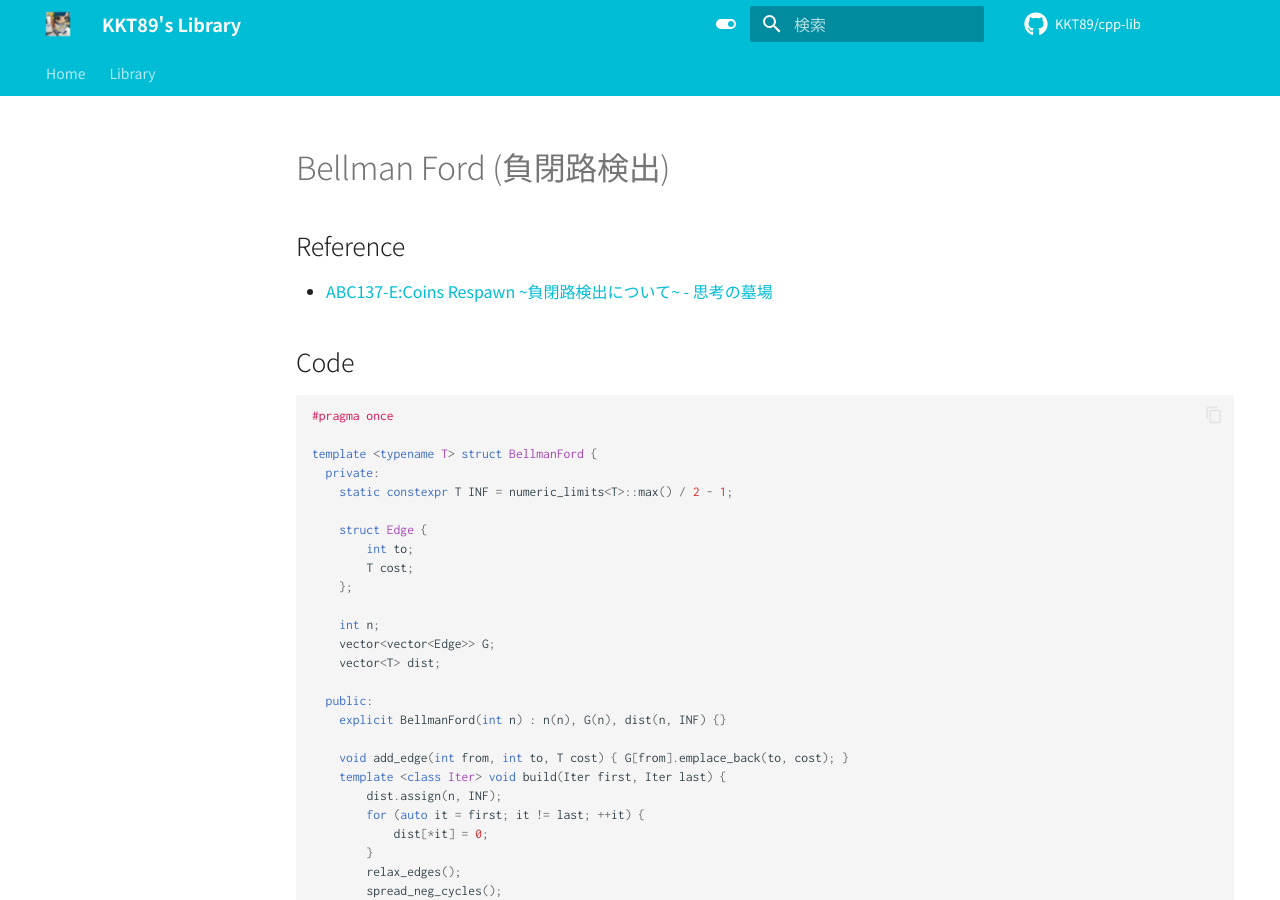
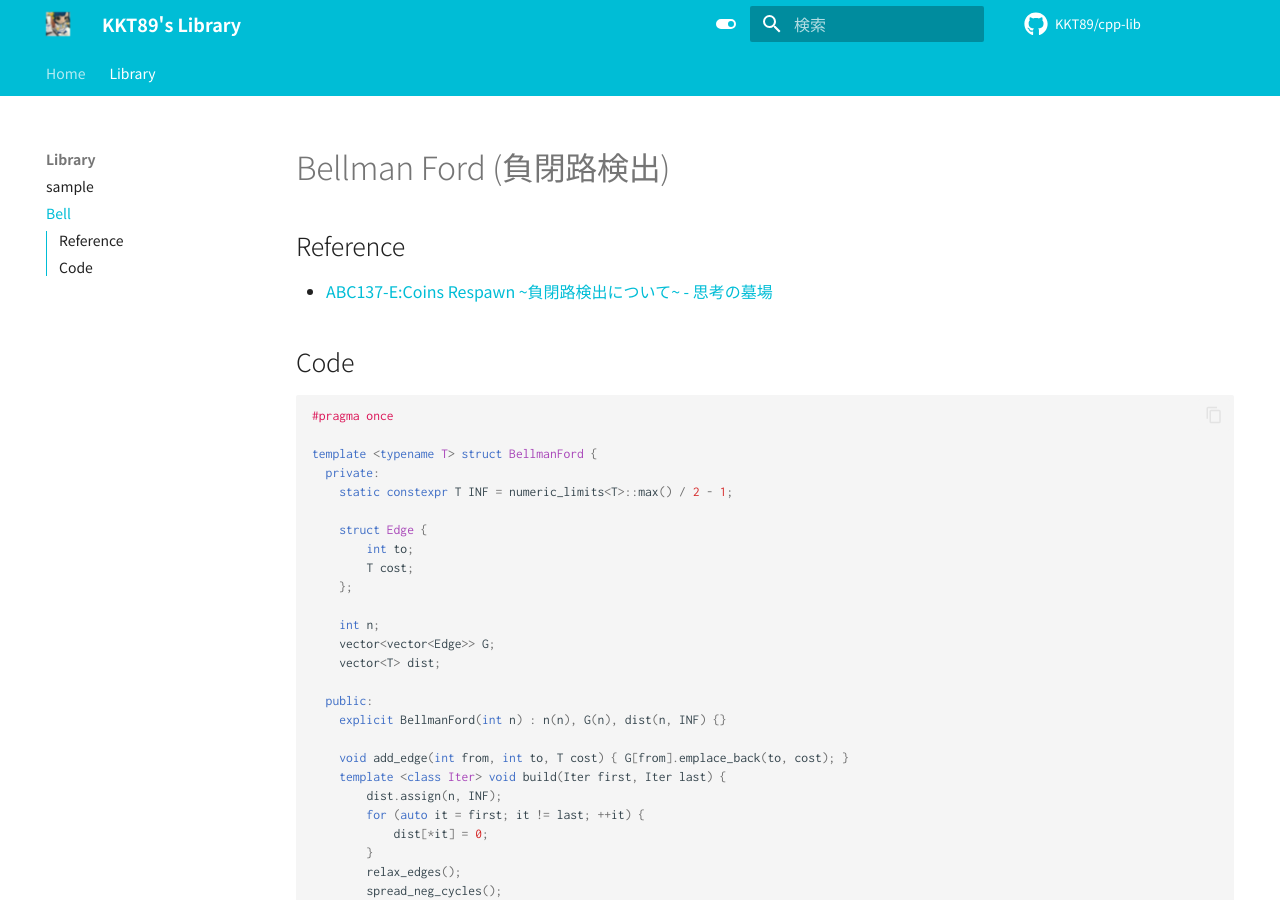
Before and after one commit to KKT89/cpp-lib, an MkDocs documentation site: the page built from docsrc/library/graph/bellman_ford.md, in a window 1280 px wide and 900 px high. Built offline with MkDocs 1.6.1 and Material for MkDocs 9.7.7, drawn with Linux system fonts in a browser that asks for light colours; comment, search, counter and statistics services are not loaded.

Commit message:
refactor mkdocs.yml

```diff
--- a/mkdocs.yml
+++ b/mkdocs.yml
@@ -1,29 +1,27 @@
+# Project information
 site_name: KKT89's Library
+docs_dir: docsrc
+
+# Repository
+repo_name: KKT89/cpp-lib
 repo_url: https://github.com/KKT89/cpp-lib
-repo_name: KKT89/cpp-lib
 
-docs_dir: docsrc
-nav:
-  - Home: index.md
-  - Library:
-      - sample: library/sample/sample.md
-
+# Configuration
 theme:
   name: material
-  logo: img/kkt89.jpg
-  favicon: img/kkt89.jpg
   font:
     text: Noto Sans JP
     code: Inconsolata
+  icon:
+    repo: fontawesome/brands/github
+  logo: img/kkt89.jpg
+  favicon: img/kkt89.jpg
   language: ja
   features:
-    - navigation.instant
-    - navigation.tabs
-    - navigation.sections
-    - toc.integrate
-    - content.code.copy
-  icon:
-    repo: fontawesome/brands/github
+    - navigation.instant # 画面全体をリロードしないようにする
+    - navigation.tabs # 画面上部のタブに最上層のグループを表示する
+    - toc.integrate # 目次を左サイドバー内に統合
+    - content.code.copy # コードブロックにコピーを追加
   palette:
     - scheme: default
       primary: cyan
@@ -35,23 +33,13 @@
         icon: material/toggle-switch-off
         name: Switch to light mode
 
+# Plugins
 plugins:
   - search:
       lang: 'ja'
   - open-in-new-tab:
 
-markdown_extensions:
-  - admonition
-  - pymdownx.highlight
-  - pymdownx.inlinehilite
-  - pymdownx.superfences
-  - pymdownx.arithmatex:
-      generic: true
-  - codehilite:
-      guess_lang: false
-  - toc:
-      permalink: true
-
+# Additional configuration
 extra_css:
   - "https://cdn.jsdelivr.net/npm/katex@0.16.7/dist/katex.min.css"
   - "https://maxcdn.bootstrapcdn.com/font-awesome/4.7.0/css/font-awesome.min.css"
@@ -60,9 +48,26 @@
   - css/code.css
 
 extra_javascript:
-  # KaTeX 本体
-  - https://cdn.jsdelivr.net/npm/katex@0.16.7/dist/katex.min.js
-  # $…$ を検出→描画するためのヘルパ
-  - https://cdn.jsdelivr.net/npm/katex@0.16.7/dist/contrib/auto-render.min.js
-  # SPA (instant loading) でも毎ページ描画させる初期化コード
-  - js/katex_init.js
+  - https://cdn.jsdelivr.net/npm/katex@0.16.7/dist/katex.min.js # KaTeX本体
+  - https://cdn.jsdelivr.net/npm/katex@0.16.7/dist/contrib/auto-render.min.js # $…$を検出し、描画するためのヘルパ
+  - js/katex_init.js # SPA (instant loading) でも毎ページ描画させる初期化コード
+
+# Extensions
+markdown_extensions:
+  - admonition # 注釈ブロック
+  - pymdownx.highlight # 通常の python などのコードハイライトに加え、hl_lines="1 3" 等で特定行強調、linenums など多機能化。
+  - pymdownx.inlinehilite # 行内コード ==var== のように書くとハイライト色付きで強調。
+  - pymdownx.superfences # トリプルフェンス内でタブ切替 (=== "C++" など) を実装。複合的なコードブロックや Markdown in code も可。
+  - pymdownx.arithmatex: # $ ... $ / $$ ... $$ で LaTeX 数式を埋め込む。
+      generic: true
+  - codehilite: # Python-Markdown 標準のハイライト拡張。
+      guess_lang: false
+  - toc: # 各ページ冒頭に自動で目次を生成。
+      permalink: true
+
+# Page tree
+nav:
+  - Home: index.md
+  - Library:
+      - sample: library/sample/sample.md
+      - Bell: library/graph/bellman_ford.md
```
